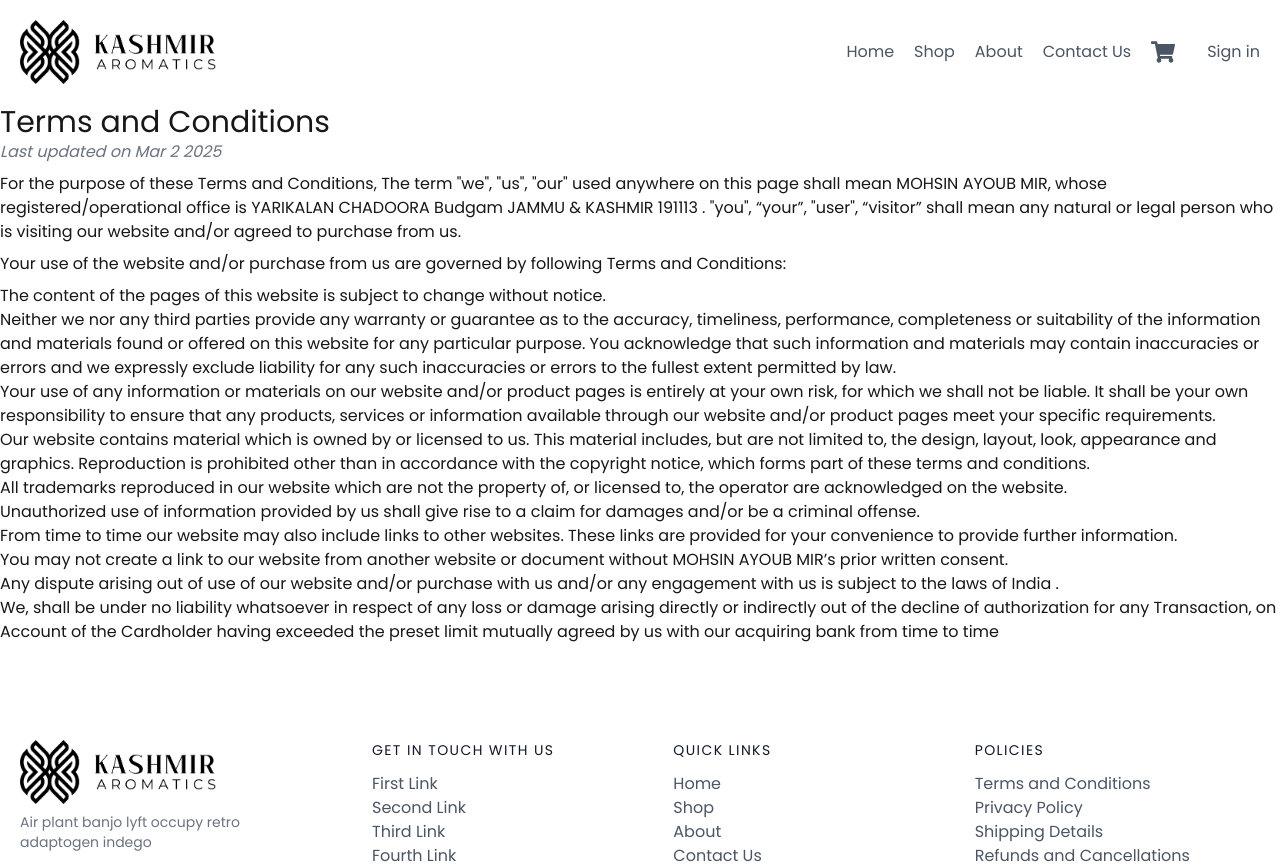
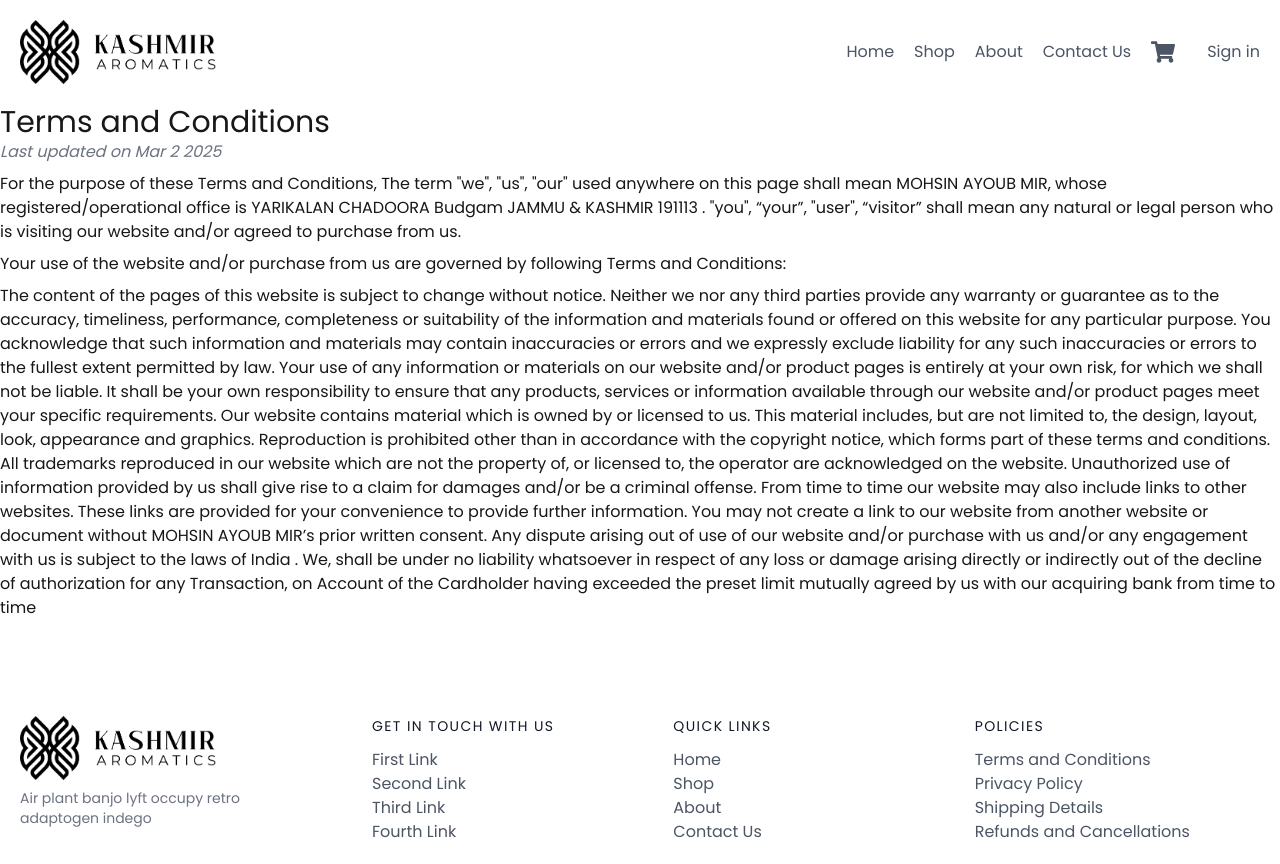
Before and after one commit to mirmohsin0001/NextJs-E-com, a Next.js app: page /termsAndConditions in a window 1280 px wide. Shown: the top 864 px of the page. Built offline with nearby package versions, Linux system fonts and the light colour scheme; no server answers.

Commit message:
edits to policy page

```diff
--- a/app/termsAndConditions/page.js
+++ b/app/termsAndConditions/page.js
@@ -21,50 +21,48 @@ const page = () => {
                     Your use of the website and/or purchase from us are governed by following Terms and Conditions:
                 </p>
 
-                <ul className='list-disc'>
-                    <li>
+
                 The content of the pages of this website is subject to change without notice.
-                    </li>
 
-                    <li>
+
+
                 Neither we nor any third parties provide any warranty or guarantee as to the accuracy, timeliness, performance, completeness or suitability of the information and materials found or offered on this website for any particular purpose. You acknowledge that such information and materials may contain inaccuracies or errors and we expressly exclude liability for any such inaccuracies or errors to the fullest extent permitted by law.
-                    </li>
 
-                    <li>
+
+
 
                 Your use of any information or materials on our website and/or product pages is entirely at your own risk, for which we shall not be liable. It shall be your own responsibility to ensure that any products, services or information available through our website and/or product pages meet your specific requirements.
-                    </li>
 
-                    <li>
+
+
 
                 Our website contains material which is owned by or licensed to us. This material includes, but are not limited to, the design, layout, look, appearance and graphics. Reproduction is prohibited other than in accordance with the copyright notice, which forms part of these terms and conditions.
-                    </li>
 
-                    <li>
+
+
 
                 All trademarks reproduced in our website which are not the property of, or licensed to, the operator are acknowledged on the website.
-                    </li>
-                    <li>
+
+
 
                 Unauthorized use of information provided by us shall give rise to a claim for damages and/or be a criminal offense.
-                    </li>
-                    <li>
+
+
 
                 From time to time our website may also include links to other websites. These links are provided for your convenience to provide further information.
-                    </li>
-                    <li>
+
+
 
                 You may not create a link to our website from another website or document without MOHSIN AYOUB MIR’s prior written consent.
-                    </li>
-                    <li>
+
+
 
                 Any dispute arising out of use of our website and/or purchase with us and/or any engagement with us is subject to the laws of India .
-                    </li>
-                    <li>
+
+
 
                 We, shall be under no liability whatsoever in respect of any loss or damage arising directly or indirectly out of the decline of authorization for any Transaction, on Account of the Cardholder having exceeded the preset limit mutually agreed by us with our acquiring bank from time to time
-                    </li>
-                </ul>
+
             </div>
         </>
     )
```
Lines whose indentation alone changed are shown as unchanged.
